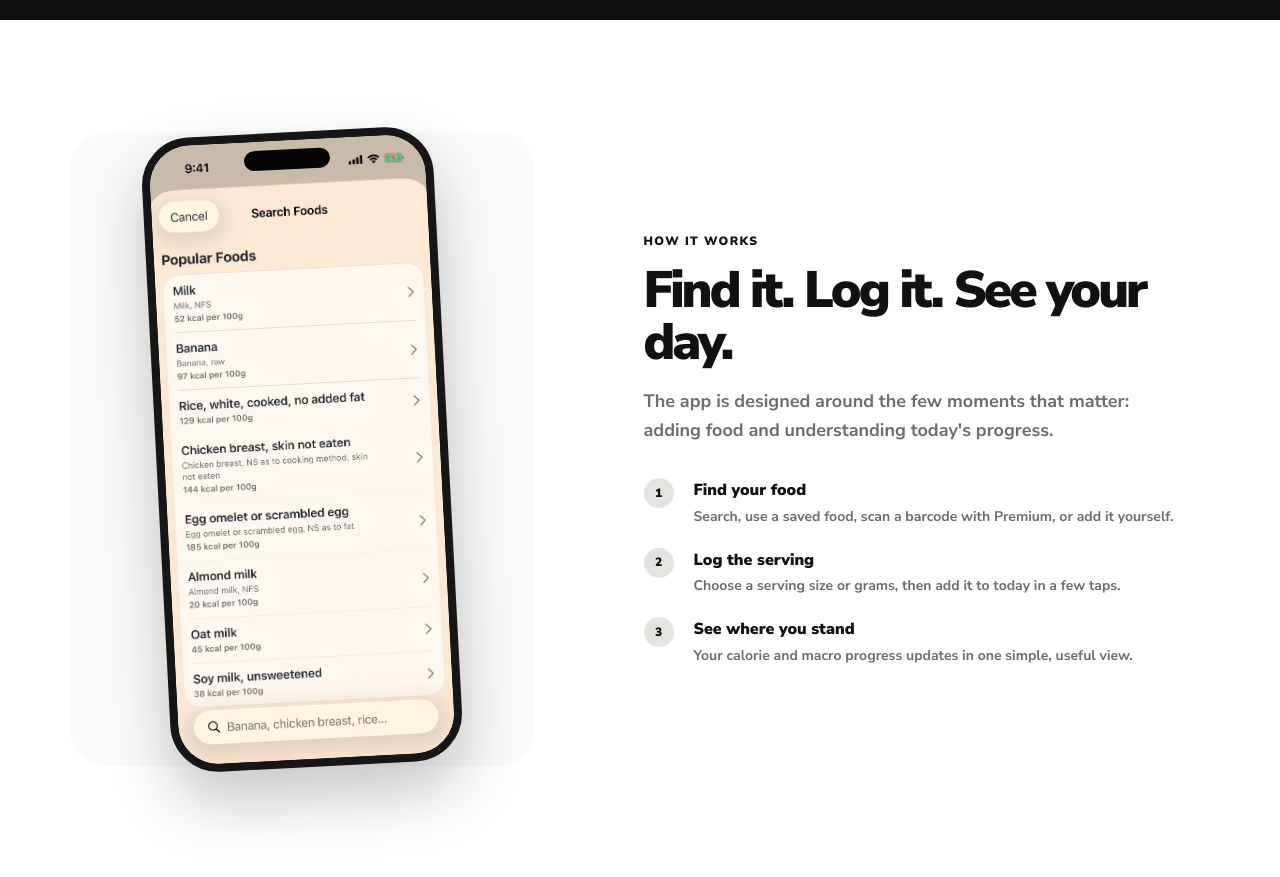
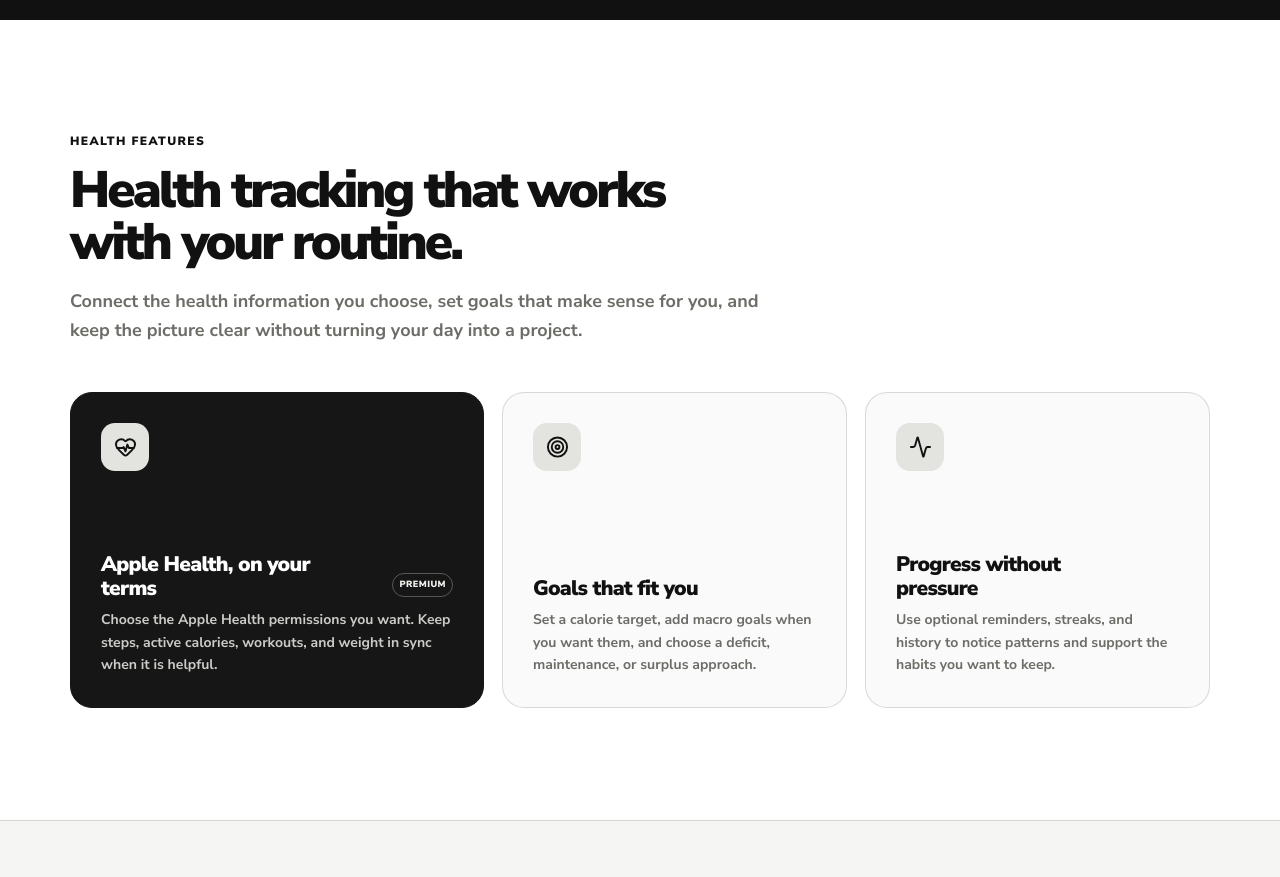
Before and after one commit to paulkhayet/CalorieTrackerWebsite, a Next.js app: page / in a window 1280 px wide. Shown: the part 1920-2797 px from the top of the page. Built offline with nearby package versions, Linux system fonts and the light colour scheme.

Commit message:
Replace process section with health features

```diff
--- a/src/app/globals.css
+++ b/src/app/globals.css
@@ -470,73 +470,93 @@ h3 {
   text-transform: uppercase;
 }
 
-.process {
+.health-features {
   background: var(--white);
 }
 
-.process__inner {
-  display: grid;
-  grid-template-columns: 0.9fr 1.1fr;
-  align-items: center;
-  gap: 110px;
-}
-
-.process__visual {
-  display: flex;
-  min-height: 610px;
-  align-items: center;
-  justify-content: center;
-  border-radius: 36px;
-  background: var(--peach-soft);
-}
-
-.phone--search {
-  max-width: 292px;
-  transform: rotate(-3deg);
-}
-
-.process__copy {
-  max-width: 540px;
-}
-
-.process__steps {
-  display: grid;
-  gap: 20px;
-  margin: 32px 0 0;
+.health-features__intro {
+  max-width: 690px;
+  margin-bottom: 46px;
+}
+
+.health-features__grid {
+  display: grid;
+  grid-template-columns: 1.2fr 1fr 1fr;
+  gap: 18px;
   padding: 0;
-  list-style: none;
-}
-
-.process__steps li {
-  display: grid;
-  grid-template-columns: 36px 1fr;
-  gap: 14px;
-}
-
-.process__steps > li > span {
-  display: grid;
-  width: 30px;
-  height: 30px;
+}
+
+.health-feature {
+  display: flex;
+  min-height: 316px;
+  flex-direction: column;
+  border: 1px solid var(--line);
+  border-radius: 22px;
+  background: #fafafa;
+  padding: 30px;
+}
+
+.health-feature--primary {
+  border-color: #161616;
+  background: #161616;
+  color: var(--white);
+}
+
+.health-feature__icon {
+  display: grid;
+  width: 48px;
+  height: 48px;
+  margin-bottom: auto;
   place-items: center;
-  border-radius: 50%;
+  border-radius: 14px;
   background: var(--peach);
   color: var(--orange-dark);
-  font-size: 12px;
-  font-weight: 900;
-}
-
-.process__steps strong {
-  display: block;
-  margin-bottom: 3px;
-  font-size: 16px;
-}
-
-.process__steps p {
+}
+
+.health-feature__icon svg {
+  width: 23px;
+}
+
+.health-feature h3 {
+  max-width: 245px;
+  margin: 26px 0 9px;
+  font-size: 21px;
+}
+
+.health-feature p {
   margin: 0;
   color: var(--muted);
   font-size: 14px;
   font-weight: 650;
-  line-height: 1.55;
+  line-height: 1.62;
+}
+
+.health-feature--primary p {
+  color: #cbcbc7;
+}
+
+.health-feature__title-row {
+  display: flex;
+  align-items: flex-end;
+  justify-content: space-between;
+  gap: 12px;
+}
+
+.health-feature__title-row h3 {
+  margin-bottom: 9px;
+}
+
+.health-feature__title-row > span {
+  flex: 0 0 auto;
+  margin-bottom: 12px;
+  border: 1px solid rgba(255, 255, 255, 0.28);
+  border-radius: 999px;
+  color: #f1f0ec;
+  font-size: 9px;
+  font-weight: 900;
+  letter-spacing: 0.05em;
+  padding: 4px 6px;
+  text-transform: uppercase;
 }
 
 .features {
@@ -1544,7 +1564,6 @@ h3 {
     scrollbar-width: thin;
   }
   .logging-methods__card { scroll-snap-align: start; }
-  .process__inner { gap: 60px; }
   .faq__inner { gap: 58px; }
   .support-answers { gap: 50px; }
 }
@@ -1572,10 +1591,8 @@ h3 {
   .hero__lead { margin-right: auto; margin-left: auto; }
   .hero__actions, .hero__details { justify-content: center; }
   .hero__visual { min-height: 600px; }
-  .process__inner, .insights__inner, .faq__inner { grid-template-columns: 1fr; }
-  .process__inner, .insights__inner { gap: 44px; }
-  .process__visual { min-height: 540px; order: 2; }
-  .process__copy { order: 1; }
+  .health-features__grid, .insights__inner, .faq__inner { grid-template-columns: 1fr; }
+  .insights__inner { gap: 44px; }
   .insights__visual { min-height: 510px; }
   .faq .section-heading { position: static; }
   .testimonial-intro { align-items: flex-start; flex-direction: column; gap: 14px; }
@@ -1615,8 +1632,9 @@ h3 {
   .logging-methods__caption { padding-top: 13px; }
   .logging-methods__caption h3 { font-size: 17px; }
   .logging-methods__caption p { font-size: 13px; }
-  .process__visual { min-height: 470px; border-radius: 24px; }
-  .phone--search { max-width: 253px; }
+  .health-features__intro { margin-bottom: 32px; }
+  .health-feature { min-height: 0; padding: 25px; }
+  .health-feature__icon { margin-bottom: 34px; }
   .benefit-card { min-height: 0; padding: 25px; }
   .benefit-card__icon { margin-bottom: 33px; }
   .insights__visual { min-height: 462px; }
--- a/src/app/page.tsx
+++ b/src/app/page.tsx
@@ -1,11 +1,14 @@
 import Image from "next/image";
 import {
+  Activity,
   ArrowRight,
   BarChart3,
   Check,
   Cloud,
+  HeartPulse,
   Search,
   ShieldCheck,
+  Target,
 } from "lucide-react";
 import {
   APP_STORE_URL,
@@ -221,7 +224,7 @@ export default function Home() {
             <span>The Simplest Calorie Tracker</span>
           </a>
           <nav aria-label="Primary navigation">
-            <a href="#how-it-works">How it works</a>
+            <a href="#health">Health</a>
             <a href="#features">Features</a>
             <a href="#pricing">Pricing</a>
             <a href="#faq">FAQ</a>
@@ -352,45 +355,47 @@ export default function Home() {
           </div>
         </section>
 
-        <section className="process section" id="how-it-works">
-          <div className="container process__inner">
-            <div className="process__visual">
-              <Phone
-                alt="Food search screen with suggestions for logging a meal"
-                className="phone--search"
-                src="/screens/search.png"
-              />
+        <section aria-labelledby="health-heading" className="health-features section" id="health">
+          <div className="container">
+            <div className="health-features__intro">
+              <p className="eyebrow">Health features</p>
+              <h2 id="health-heading">Health tracking that works with your routine.</h2>
+              <p className="section-copy">
+                Connect the health information you choose, set goals that make sense for you,
+                and keep the picture clear without turning your day into a project.
+              </p>
             </div>
-            <div className="process__copy">
-              <p className="eyebrow">How it works</p>
-              <h2>Find it. Log it. See your day.</h2>
-              <p className="section-copy">
-                The app is designed around the few moments that matter: adding
-                food and understanding today&apos;s progress.
-              </p>
-              <ol className="process__steps">
-                <li>
-                  <span>1</span>
-                  <div>
-                    <strong>Find your food</strong>
-                    <p>Search, use a saved food, scan a barcode with Premium, or add it yourself.</p>
-                  </div>
-                </li>
-                <li>
-                  <span>2</span>
-                  <div>
-                    <strong>Log the serving</strong>
-                    <p>Choose a serving size or grams, then add it to today in a few taps.</p>
-                  </div>
-                </li>
-                <li>
-                  <span>3</span>
-                  <div>
-                    <strong>See where you stand</strong>
-                    <p>Your calorie and macro progress updates in one simple, useful view.</p>
-                  </div>
-                </li>
-              </ol>
+
+            <div className="health-features__grid">
+              <article className="health-feature health-feature--primary">
+                <span className="health-feature__icon"><HeartPulse aria-hidden="true" /></span>
+                <div className="health-feature__title-row">
+                  <h3>Apple Health, on your terms</h3>
+                  <span>Premium</span>
+                </div>
+                <p>
+                  Choose the Apple Health permissions you want. Keep steps, active calories,
+                  workouts, and weight in sync when it is helpful.
+                </p>
+              </article>
+
+              <article className="health-feature">
+                <span className="health-feature__icon"><Target aria-hidden="true" /></span>
+                <h3>Goals that fit you</h3>
+                <p>
+                  Set a calorie target, add macro goals when you want them, and choose a deficit,
+                  maintenance, or surplus approach.
+                </p>
+              </article>
+
+              <article className="health-feature">
+                <span className="health-feature__icon"><Activity aria-hidden="true" /></span>
+                <h3>Progress without pressure</h3>
+                <p>
+                  Use optional reminders, streaks, and history to notice patterns and support the
+                  habits you want to keep.
+                </p>
+              </article>
             </div>
           </div>
         </section>
```
